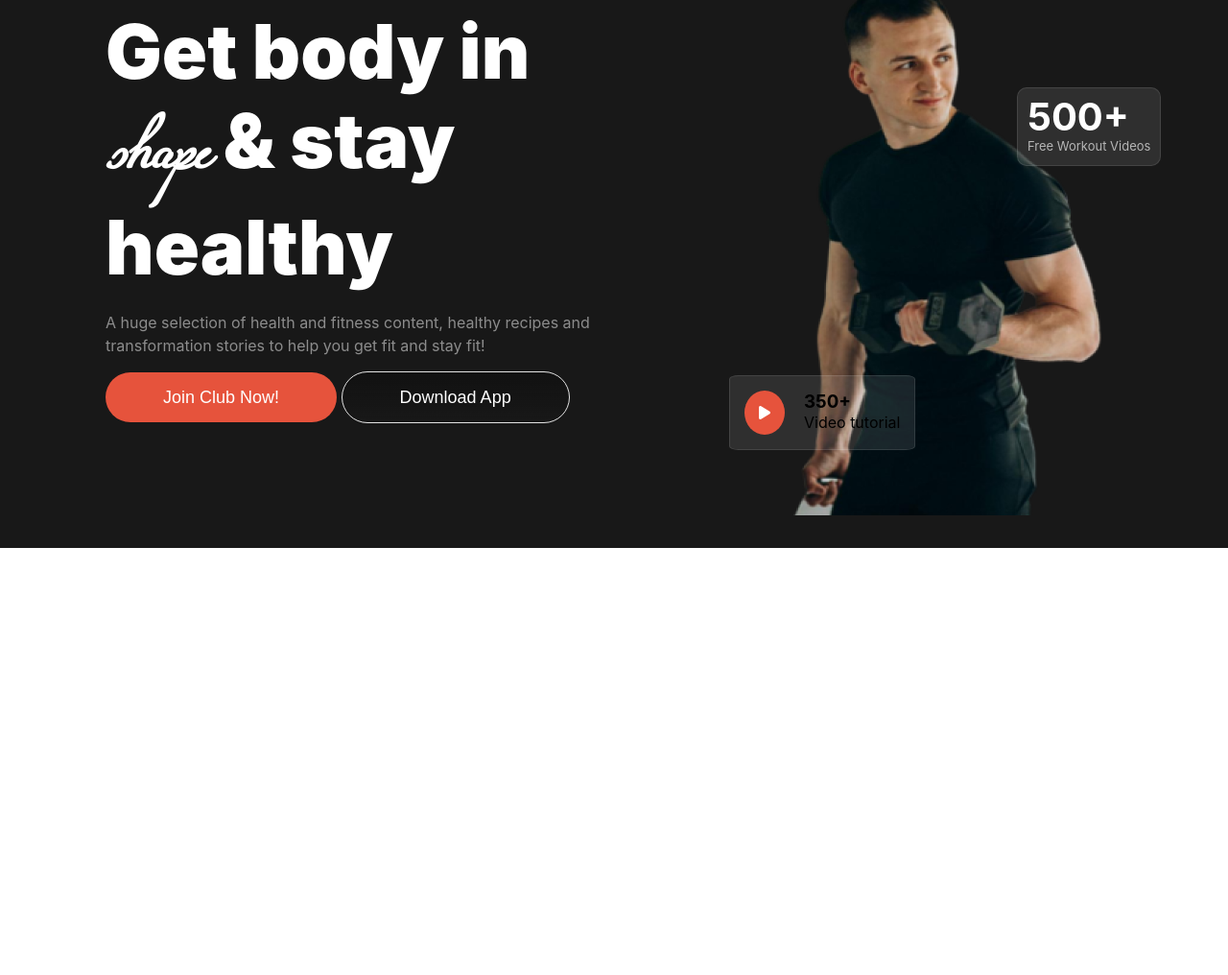
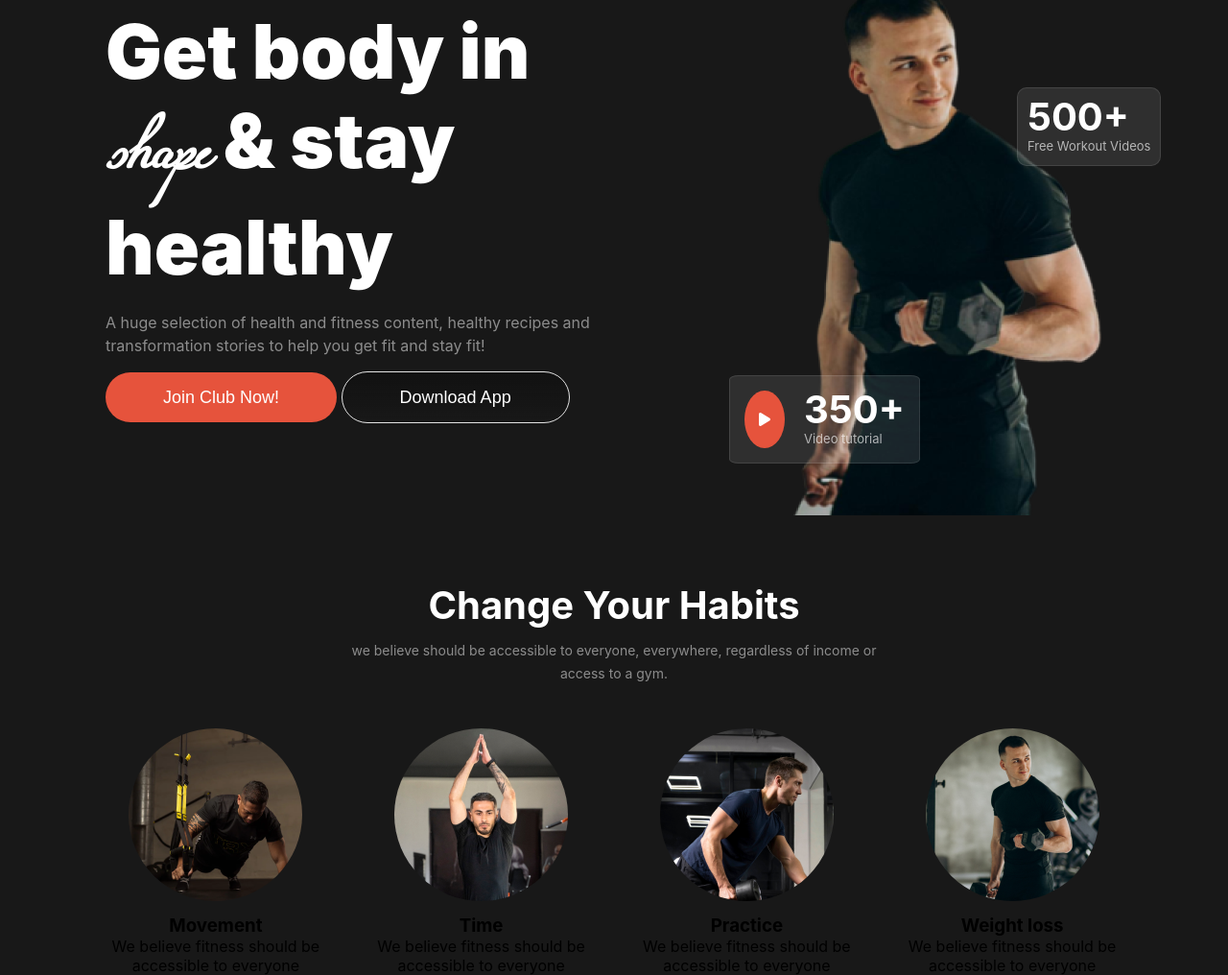
Before and after one commit to alaminpython123/new-assignment, a plain HTML site: page index.html in a window 1280 px wide. Shown: the part 117-1133 px from the top of the page at 96% size. Before the commit the page ends 800 px from the top, so only its background shows below. Drawn offline with Linux system fonts and the light colour scheme.

Commit message:
added habit section code

```diff
--- a/css/style.css
+++ b/css/style.css
@@ -196,8 +196,70 @@ body{
   .carcale i{
     color: #FFFF;
   }
+  .carcale-content h3{
+    font-weight: 900px;
+    font-size: 40px;
+    line-height: 40px;
+    color:  rgba(255, 255, 255, 1);
+  }
+  .carcale-content p{
+    font-weight: 400px;
+    font-size: 13px;
+    line-height: 20px;
+    color:rgba(255, 255, 255, 0.65);
+  }
 
   /* hedar-section-end */
+  /* habit-section-start */
+  .habit{
+    padding-top: 40px;
+    background: #181818;
+  }
+  .habit-details{
+    display: flex;
+    justify-content: center;
+    align-items: center;
+  }
+  .habit-details-content{
+    max-width: 670px;
+  }
+  .habit-details-content h2{
+    font-weight: 900px;
+    font-size: 40px;
+    line-height: 40px;
+    color:  rgba(255, 255, 255, 1);
+    text-align: center;
+  }
+  .habit-details-content p{
+    font-weight: 400px;
+    font-size: 14px;
+    line-height: 24px;
+    color: rgba(255, 255, 255, 0.5);
+    text-align: center;
+    margin-top: 15px;
+    margin-bottom: 30px;
+
+  }
+  .habit-cercale{
+    margin-top: 15px;
+    display: flex;
+    gap: 47px;
+
+  }
+  .cercal-redious{
+    max-width: 231px;
+    text-align: center;
+  }
+  .cercale-img img{
+    border-radius: 50%;
+  }
+  .cercale-img{
+    margin-bottom: 10px;
+  }
+
+
+
+  /* habit-section-end */
   /* website-style-end */
   /* Responsive-style-start */
   @media screen and (max-width:576px){
@@ -234,8 +296,17 @@ body{
       margin-left: 200px;
       margin-top: -500px;
     }
+    .secound-count{
+      margin-left: 20px;
+      margin-top: -300px;
+    }
 
-
+    .habit-cercale{
+      display: flex;
+      justify-content: center;
+      align-items: center;
+      flex-direction: column;
+    }
 
   }
 
--- a/index.html
+++ b/index.html
@@ -55,7 +55,58 @@
             </section>
         </div>
     </header>
-    <main></main>
+    <main>
+        <section class="habit">
+            <div class="container">
+                <div class="habit-details">
+                    <div class="habit-details-content">
+                        <h2>Change Your Habits</h2>
+                        <p>we believe should be accessible to everyone, everywhere, regardless of income or <br> access to a gym.</p>
+                    </div>
+                </div>
+
+
+                <div class="habit-cercale">
+                    <div class="cercal-redious">
+                        <div class="cercale-img">
+                            <img src="./images/image 3.png" alt="">
+                        </div>
+                        <div class="cercale-content">
+                            <h3>Movement</h3>
+                            <p>We believe fitness should be accessible to everyone</p>
+                        </div>
+                    </div>
+                    <div class="cercal-redious">
+                        <div class="cercale-img">
+                            <img src="./images/image 2.png" alt="">
+                        </div>
+                        <div class="cercale-content">
+                            <h3>Time</h3>
+                            <p>We believe fitness should be accessible to everyone</p>
+                        </div>
+                    </div>
+                    <div class="cercal-redious">
+                        <div class="cercale-img">
+                            <img src="./images/image 4.png" alt="">
+                        </div>
+                        <div class="cercale-content">
+                            <h3>Practice</h3>
+                            <p>We believe fitness should be accessible to everyone</p>
+                        </div>
+                    </div>
+                    <div class="cercal-redious">
+                        <div class="cercale-img">
+                            <img src="./images/image 5.png" alt="">
+                        </div>
+                        <div class="cercale-content">
+                            <h3>Weight loss</h3>
+                            <p>We believe fitness should be accessible to everyone</p>
+                        </div>
+                    </div>
+                </div>
+            </div>
+        </section>
+    </main>
     <footer></footer>
 </body>
 </html>
```
